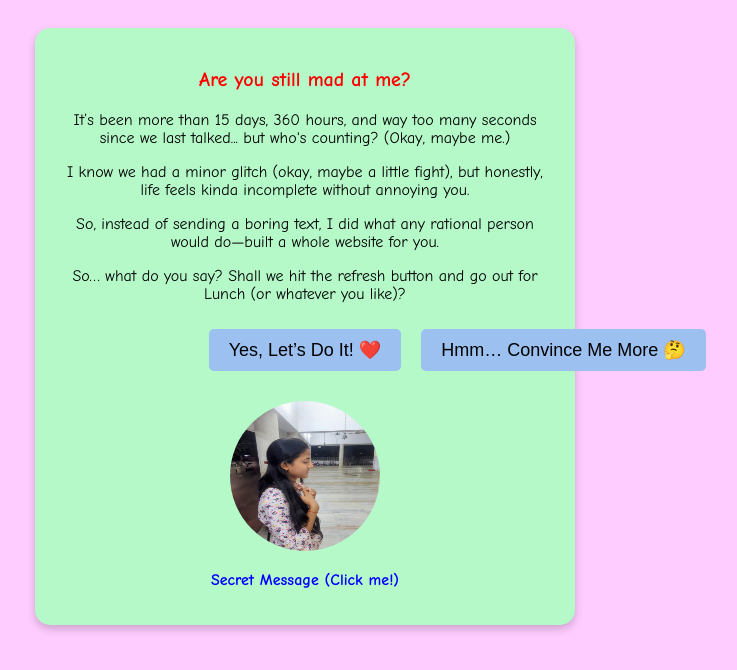
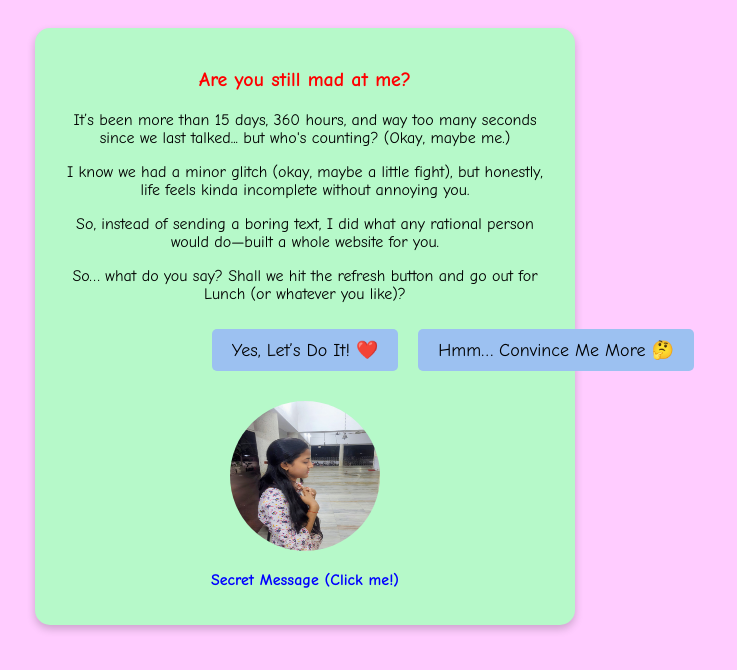
Before and after one commit to manasommm/Dumbo, a plain HTML site: page index.html in a window 1280 px wide. Shown: the whole page, without its empty margins (335-1072 px from the left). Drawn offline with Linux system fonts and the light colour scheme.

Commit message:
Update index.html

```diff
--- a/index.html
+++ b/index.html
@@ -35,11 +35,13 @@
         .yes {
             background-color: #9CC1F1;
             color: black;
+            font-family: 'Comic Sans MS', cursive, sans-serif;
         }
         .no {
             background-color: #9CC1F1;
             color: black;
             position: absolute;
+            font-family: 'Comic Sans MS', cursive, sans-serif;
         }
         .dumbo-img {
             width: 150px;
```
